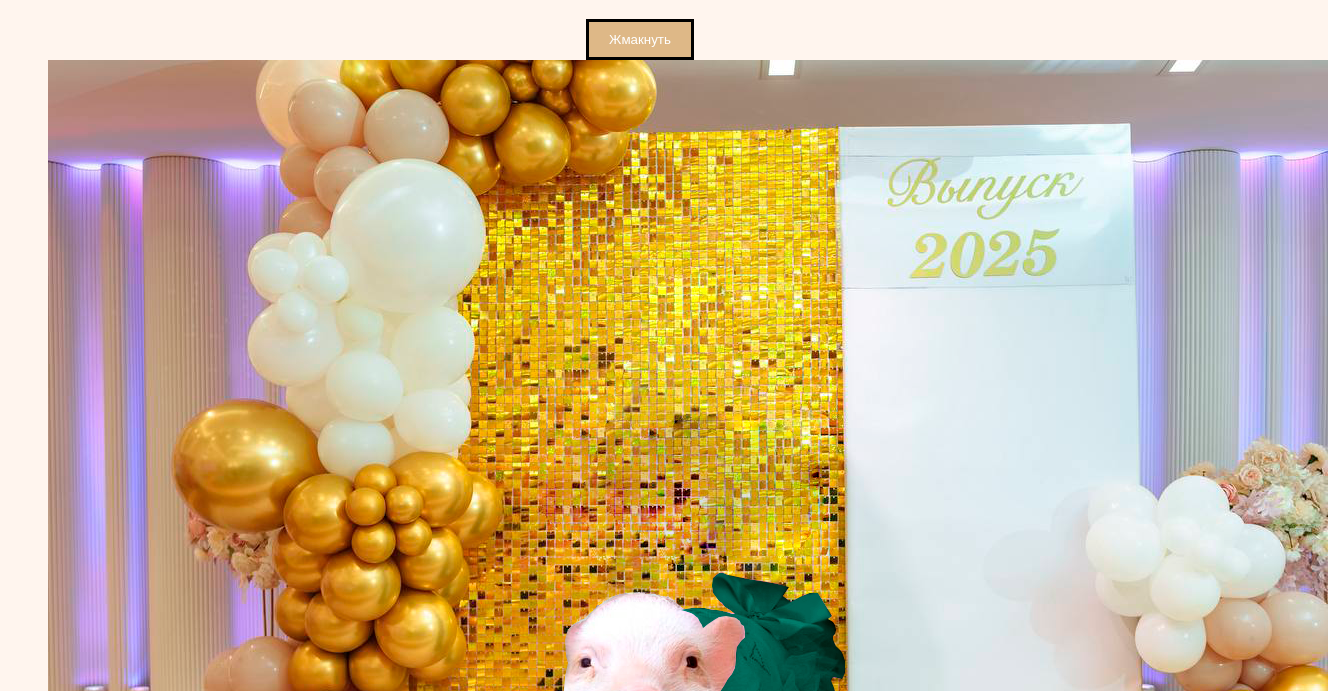
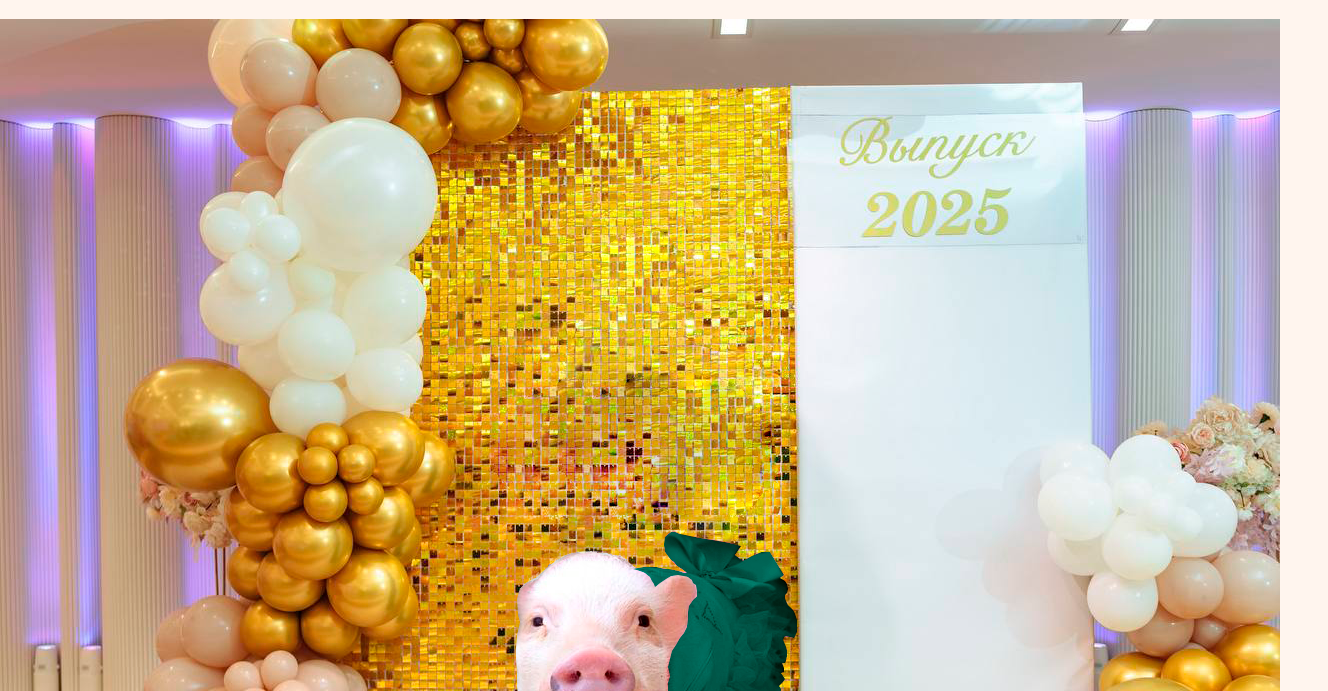
Before and after one commit to Gayorgii/Gayorgii.github.io, a plain HTML site: page index.html in a window 1280 px wide. Shown: the part 109-800 px from the top of the page, 1328 px wide, since content can reach past the window. Drawn offline with Linux system fonts and the light colour scheme.

Commit message:
Add files via upload

```diff
--- a/styles.css
+++ b/styles.css
@@ -10,14 +10,22 @@ h1 {
     color: #deb887;
 }
 
+img {
+    width: 100%;
+    position: absolute;
+    left:0%;
+}
+
 button {
-    padding: 10px 20px;
-    background-color: #deb887;
-    color: #fff;
-    border: medium solid black;
+    padding: 3% 4%;
+    background: transparent;
+    border: none !important;
+    position: absolute;
+    left: 42%;
+    top: 75%;
     cursor: pointer;
 }
 
 button:hover {
-    background-color: #d2b48c;
+    background: transparent;
 }
```
